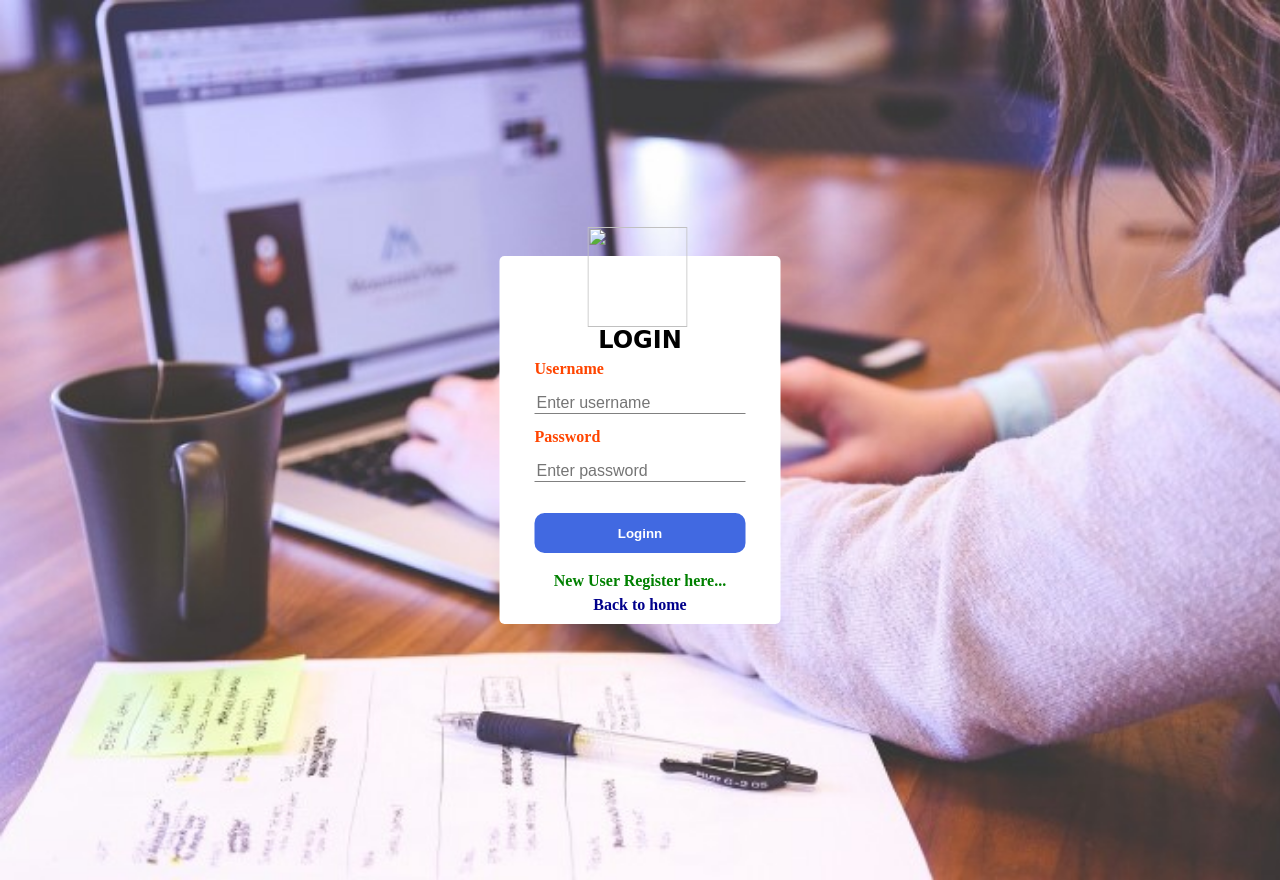
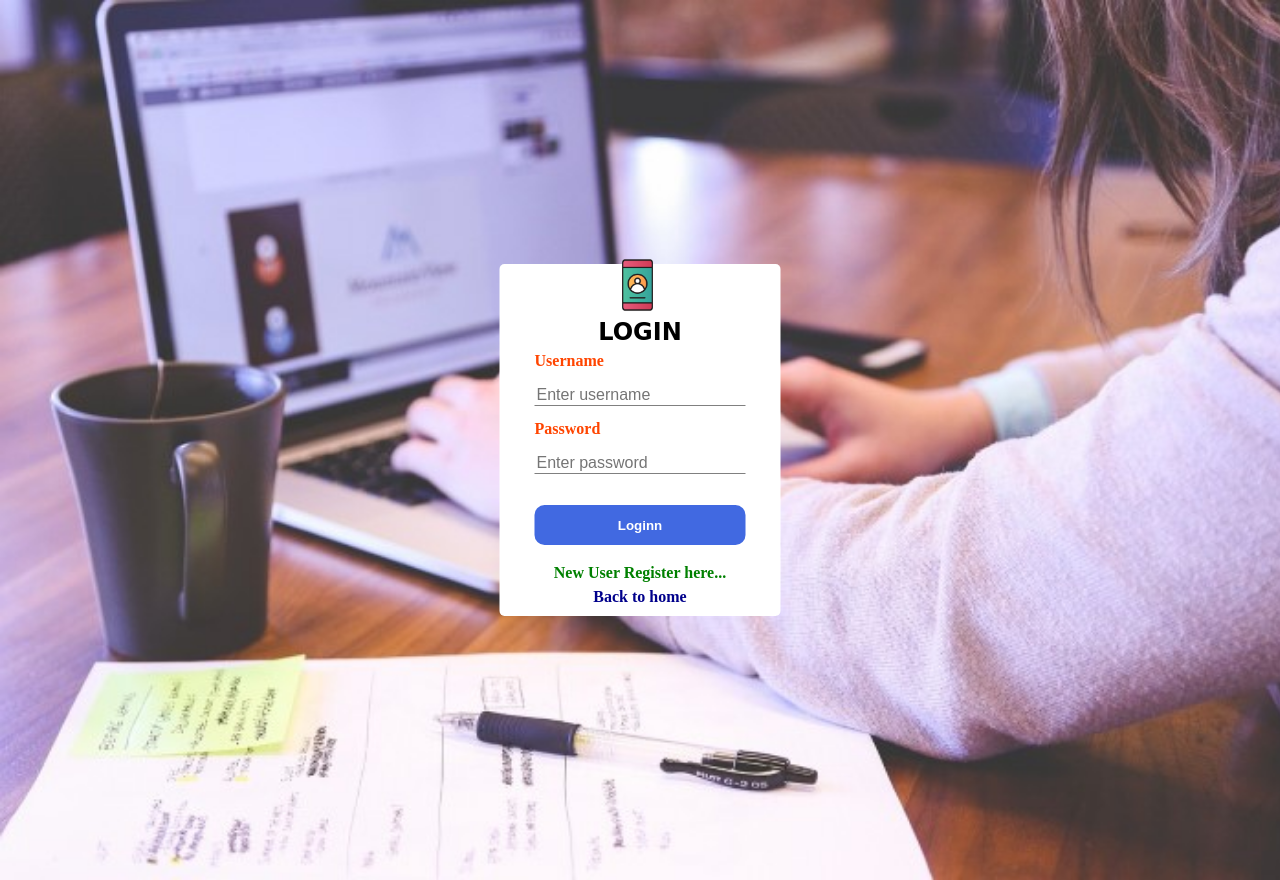
Before and after one commit to uzhavanangadi/online-grocery-store, a plain HTML site: page login.html in a window 1280 px wide. Drawn offline with Linux system fonts and the light colour scheme.

Commit message:
login.html

```diff
--- a/login.html
+++ b/login.html
@@ -9,7 +9,7 @@
 </head>
 <body>
 	<div class="cont">
-	<img src="..Images/icon1.png" class="icon1">
+	<img src="images/icon1.png" class="icon1">
 	<h2>LOGIN</h2>
 	<form name= "login" onsubmit="return login1()">
 
```
